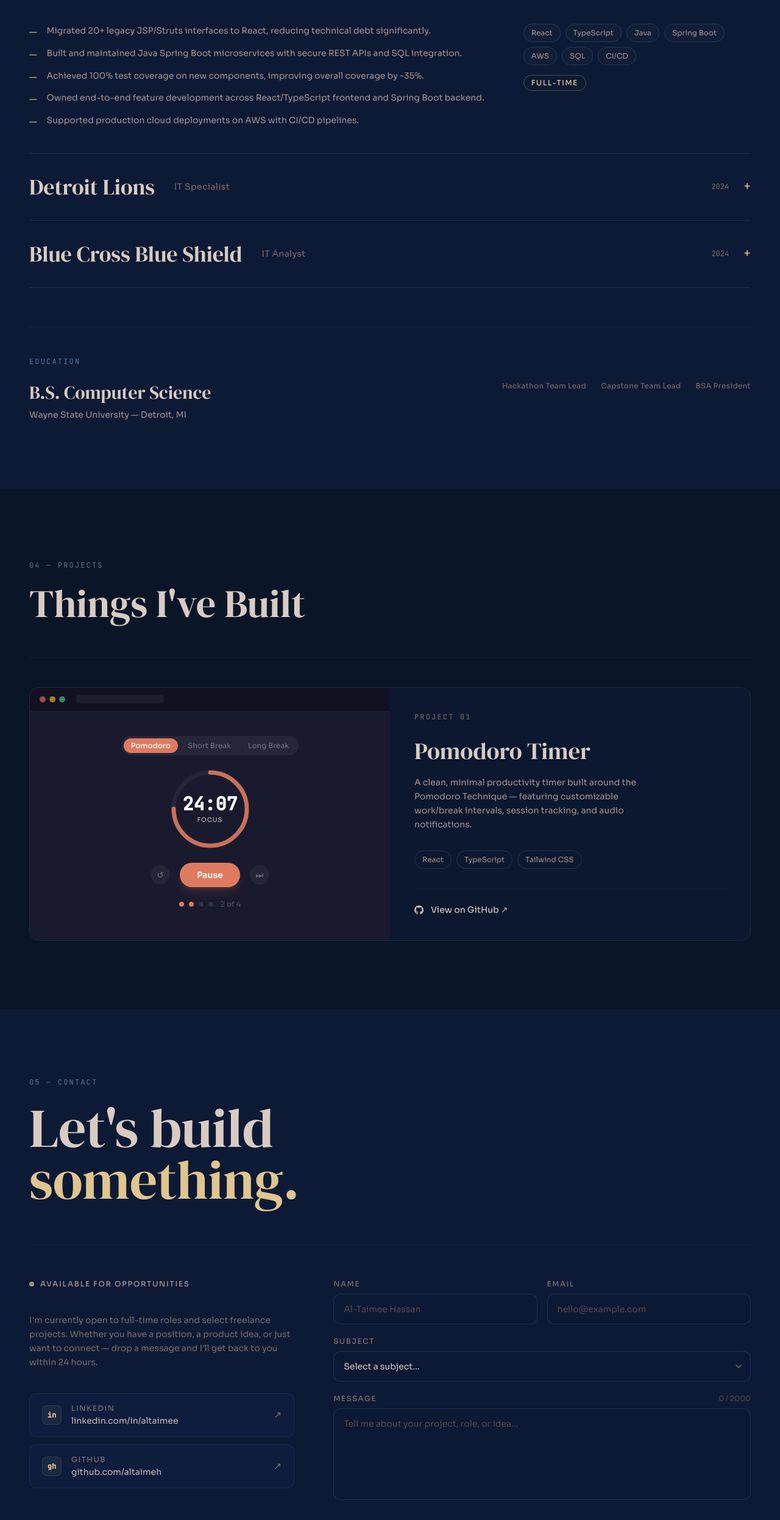
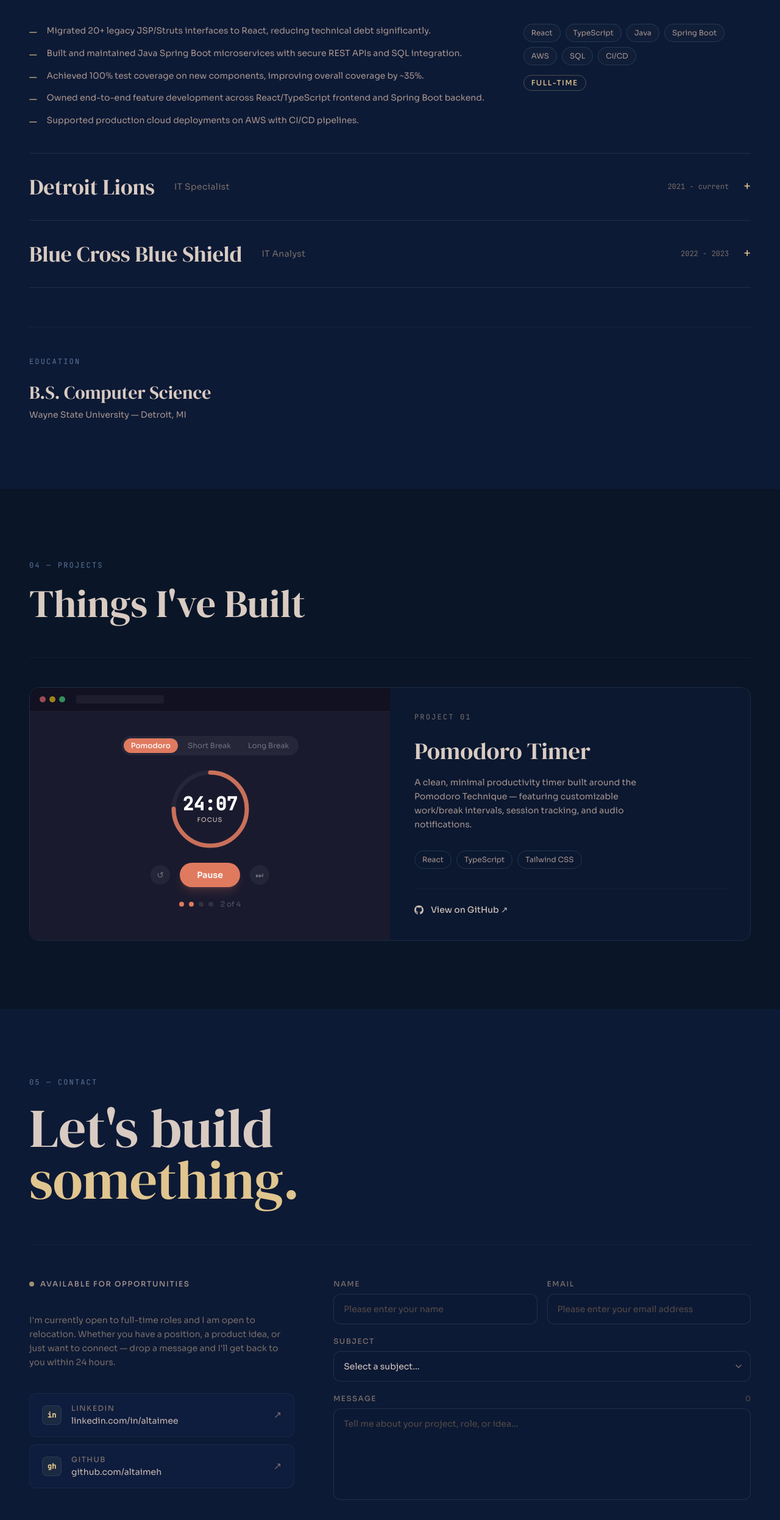
Before and after one commit to altaimeh/portfolio, a Next.js app: page / in a window 1280 px wide. Shown: the part 2149-4642 px from the top of the page at 61% size. Built offline with nearby package versions, Linux system fonts and the light colour scheme.

Commit message:
update texts

```diff
--- a/app/api/contact/route.ts
+++ b/app/api/contact/route.ts
@@ -91,7 +91,7 @@ export async function POST(req: Request) {
       from: 'Portfolio Contact <onboarding@resend.dev>',
       to: [recipientEmail],
       replyTo: email,
-      subject: `[Portfolio] ${subject} — from ${name}`,
+      subject: `${subject} opportunity — from ${name}`,
       html: `
         <div style="font-family:sans-serif;max-width:600px;margin:0 auto;color:#1a1a2e">
           <h2 style="border-bottom:2px solid #E0C58F;padding-bottom:8px;color:#112250">
--- a/components/Contact.tsx
+++ b/components/Contact.tsx
@@ -36,7 +36,7 @@ const SUBJECTS = [
 // `icon` is a short 2-letter glyph shown in the square avatar on the left.
 const links = [
   { label: 'LinkedIn', value: 'linkedin.com/in/altaimee', href: 'https://linkedin.com/in/altaimee', icon: 'in' },
-  { label: 'GitHub',   value: 'github.com/altaimeh',     href: 'https://github.com/altaimeh',      icon: 'gh' },
+  { label: 'GitHub', value: 'github.com/altaimeh', href: 'https://github.com/altaimeh', icon: 'gh' },
 ]
 
 // Blank form used as the initial value and to reset the form after success.
@@ -68,10 +68,10 @@ export default function Contact() {
   // `status` drives the submit button / success state / error banner.
   // `serverMsg` holds a human-readable message returned by the API for
   //   non-validation failures (500s, network problems).
-  const [form, setForm]         = useState<FormState>(INITIAL)
-  const [errors, setErrors]     = useState<FieldErrors>({})
-  const [touched, setTouched]   = useState<Partial<Record<keyof FormState, boolean>>>({})
-  const [status, setStatus]     = useState<Status>('idle')
+  const [form, setForm] = useState<FormState>(INITIAL)
+  const [errors, setErrors] = useState<FieldErrors>({})
+  const [touched, setTouched] = useState<Partial<Record<keyof FormState, boolean>>>({})
+  const [status, setStatus] = useState<Status>('idle')
   const [serverMsg, setServerMsg] = useState('')
 
   /* Intersection observer */
@@ -244,7 +244,7 @@ export default function Contact() {
             </div>
 
             <p className="text-sm text-shellstone-600 leading-relaxed">
-              I&apos;m currently open to full-time roles and select freelance projects. Whether you have a position, a product idea, or just want to connect — drop a message and I&apos;ll get back to you within 24 hours.
+              I&apos;m currently open to full-time roles and I am open to relocation. Whether you have a position, a product idea, or just want to connect — drop a message and I&apos;ll get back to you within 24 hours.
             </p>
 
             {/* Social links */}
@@ -307,7 +307,7 @@ export default function Contact() {
                       value={form.name}
                       onChange={handleChange}
                       onBlur={handleBlur}
-                      placeholder="Al-Taimee Hassan"
+                      placeholder="Please enter your name"
                       className={fieldClass('name')}
                       disabled={status === 'loading'}
                     />
@@ -323,7 +323,7 @@ export default function Contact() {
                       value={form.email}
                       onChange={handleChange}
                       onBlur={handleBlur}
-                      placeholder="hello@example.com"
+                      placeholder="Please enter your email address"
                       className={fieldClass('email')}
                       disabled={status === 'loading'}
                     />
@@ -367,7 +367,7 @@ export default function Contact() {
                       Message
                     </label>
                     <span className={`text-xs transition-colors duration-300 ${charCount > 1800 ? 'text-red-400/80' : 'text-shellstone-700'}`}>
-                      {charCount} / 2000
+                      {charCount}
                     </span>
                   </div>
                   <textarea
--- a/components/Experience.tsx
+++ b/components/Experience.tsx
@@ -5,7 +5,7 @@ import { useEffect, useRef, useState } from 'react'
 // Work-history data rendered as an accordion. Each entry contains display
 // copy (role, company, period), a list of resume-style bullet highlights,
 // the tech stack pills shown on the right, and a `type` used to color the
-// Full-time / Contract / Internship badge.
+// Full-time / Part-time badge.
 const experiences = [
   {
     role: 'Full Stack Software Engineer',
@@ -26,8 +26,8 @@ const experiences = [
     role: 'IT Specialist',
     company: 'Detroit Lions',
     location: 'Detroit, MI',
-    period: '2024',
-    type: 'Contract',
+    period: '2021 - current',
+    type: 'Part-time',
     highlights: [
       'Served as technical point of contact for ticket authentication systems during live events.',
       'Used SQL to investigate ticketing discrepancies and validate system data.',
@@ -39,8 +39,8 @@ const experiences = [
     role: 'IT Analyst',
     company: 'Blue Cross Blue Shield',
     location: 'Detroit, MI',
-    period: '2024',
-    type: 'Internship',
+    period: '2022 - 2023',
+    type: 'Full-time',
     highlights: [
       'Built and deployed enterprise SharePoint solutions to enhance internal IT operations.',
       'Managed and triaged helpdesk tickets maintaining SLA targets.',
@@ -65,7 +65,7 @@ export default function Experience() {
   // Index of the currently expanded accordion row, or `null` if all are
   // collapsed. Initialized to `0` so the first (most recent) job is
   // already open when the page loads.
-  const [open, setOpen]       = useState<number | null>(0)
+  const [open, setOpen] = useState<number | null>(0)
 
   // Same scroll-based reveal pattern as the other sections: watch the
   // wrapper with an IntersectionObserver, flip `visible` to true once
@@ -136,11 +136,10 @@ export default function Experience() {
                     ))}
                   </div>
                   <div className="mt-4">
-                    <span className={`inline-block text-xs font-medium tracking-[0.12em] uppercase px-3 py-1 rounded-full border ${
-                      exp.type === 'Full-time'  ? 'border-quicksand-400/30 text-quicksand-400' :
-                      exp.type === 'Contract'   ? 'border-shellstone-400/30 text-shellstone-400' :
-                                                  'border-sapphire-400/30 text-sapphire-400'
-                    }`}>{exp.type}</span>
+                    <span className={`inline-block text-xs font-medium tracking-[0.12em] uppercase px-3 py-1 rounded-full border ${exp.type === 'Full-time' ? 'border-quicksand-400/30 text-quicksand-400' :
+                      exp.type === 'Contract' ? 'border-shellstone-400/30 text-shellstone-400' :
+                        'border-sapphire-400/30 text-sapphire-400'
+                      }`}>{exp.type}</span>
                   </div>
                 </div>
               </div>
@@ -158,11 +157,7 @@ export default function Experience() {
               </h3>
               <p className="text-shellstone-500 text-sm mt-2">Wayne State University — Detroit, MI</p>
             </div>
-            <div className="flex flex-wrap gap-x-6 gap-y-1 text-xs text-shellstone-600 tracking-wide sm:text-right">
-              <span>Hackathon Team Lead</span>
-              <span>Capstone Team Lead</span>
-              <span>BSA President</span>
-            </div>
+
           </div>
         </div>
 
```
